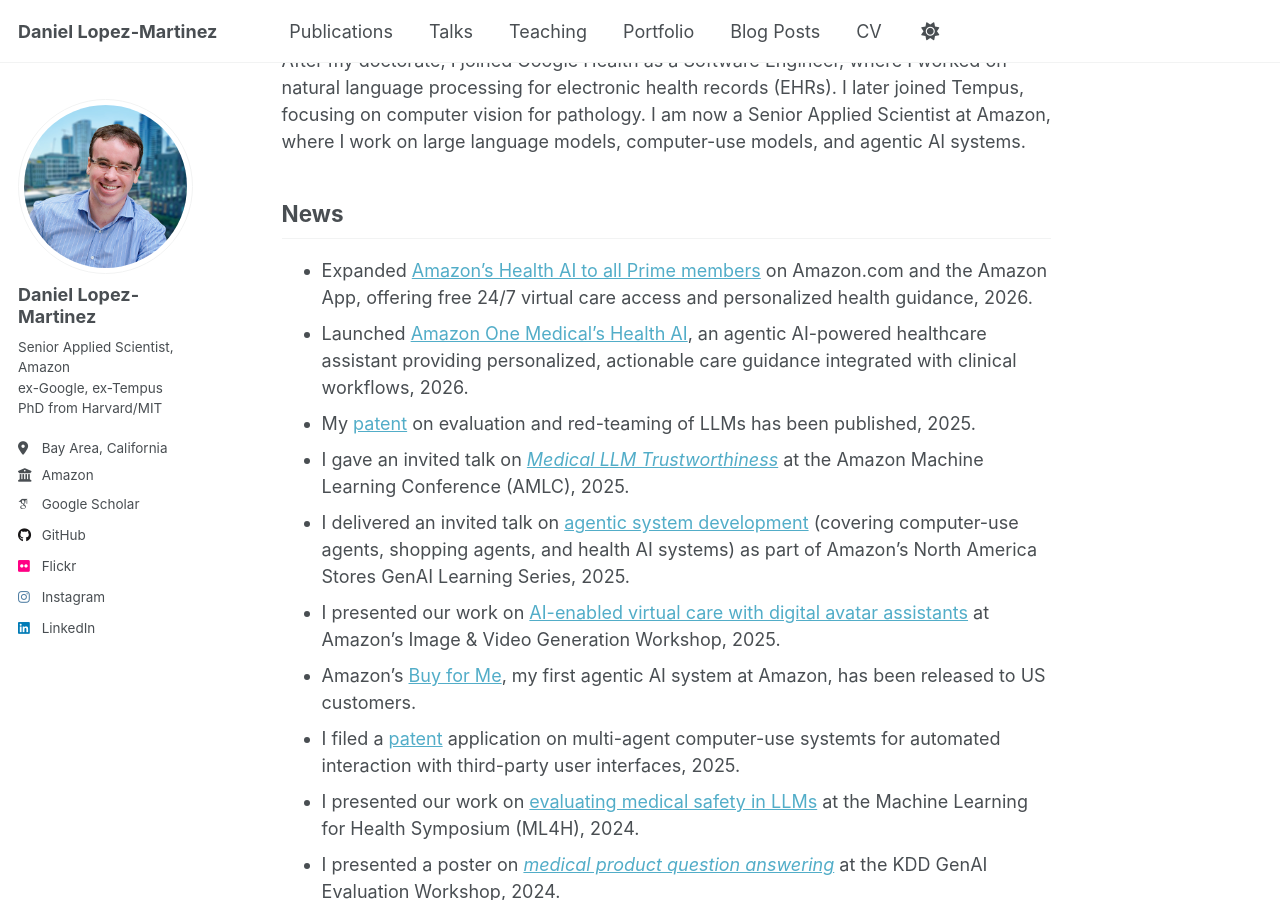
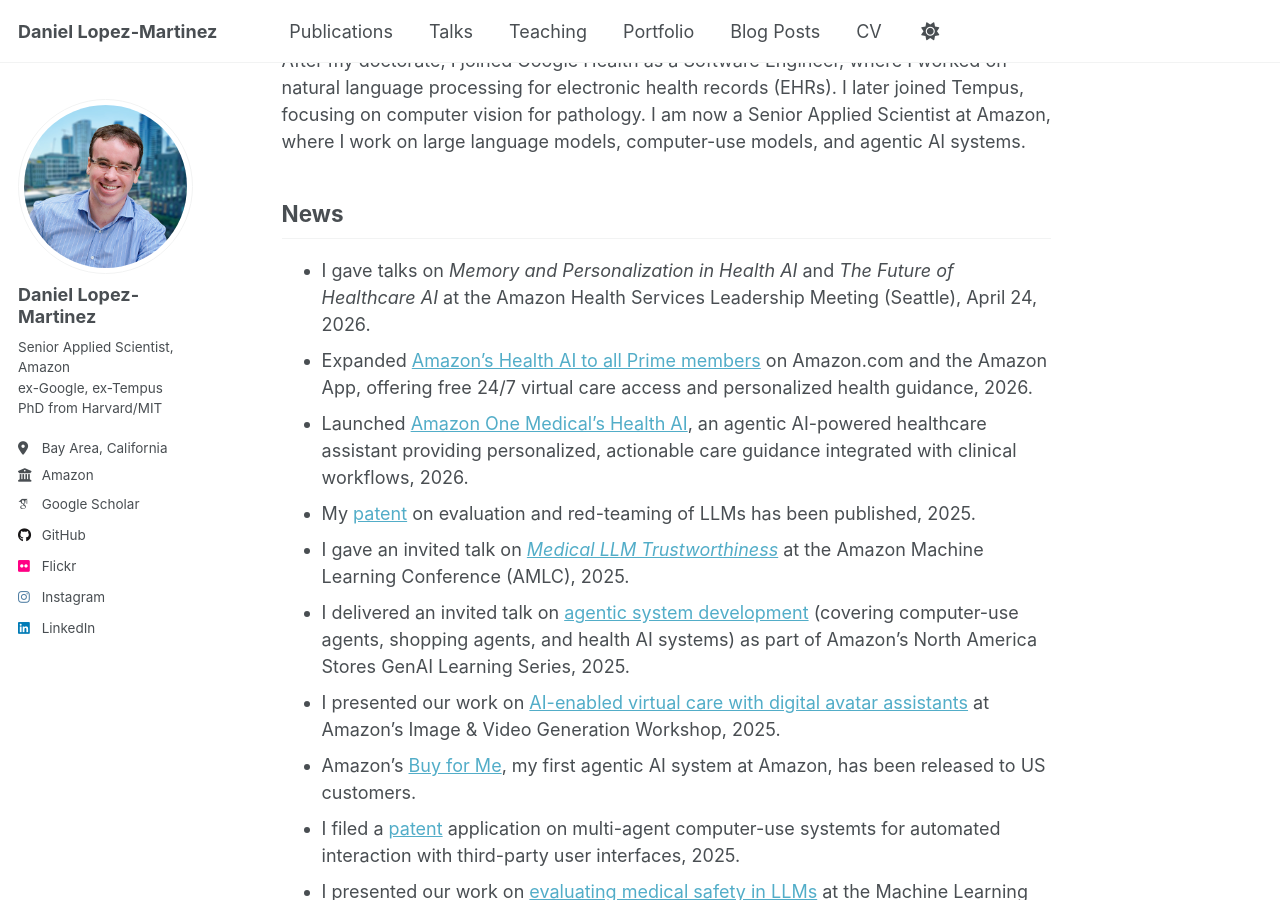
Before and after one commit to daniel-lopezmartinez/daniel-lopezmartinez.github.io, a Jekyll site: the page built from _pages/about.md, in a window 1280 px wide and 900 px high, scrolled down 411 px. Built offline with Jekyll 4.4.1, drawn with Linux system fonts in a browser that asks for light colours; some web fonts are replaced; a script that is not in the unit is left out.

Commit message:
added AHS talks

```diff
--- a/_pages/about.md
+++ b/_pages/about.md
@@ -15,6 +15,7 @@ I graduated from Imperial College London with First Class Honours and received t
 After my doctorate, I joined Google Health as a Software Engineer, where I worked on natural language processing for electronic health records (EHRs). I later joined Tempus, focusing on computer vision for pathology. I am now a Senior Applied Scientist at Amazon, where I work on large language models, computer-use models, and agentic AI systems.
 
 ## News
+- I gave talks on _Memory and Personalization in Health AI_ and _The Future of Healthcare AI_ at the Amazon Health Services Leadership Meeting (Seattle), April 24, 2026.
 - Expanded [Amazon's Health AI to all Prime members](https://www.aboutamazon.com/news/retail/amazon-health-ai-agent-one-medical) on Amazon.com and the Amazon App, offering free 24/7 virtual care access and personalized health guidance, 2026.
 - Launched [Amazon One Medical's Health AI](https://www.aboutamazon.com/news/retail/one-medical-ai-health-assistant), an agentic AI-powered healthcare assistant providing personalized, actionable care guidance integrated with clinical workflows, 2026.
 - My [patent](https://daniellopezmartinez.com/publication/2025-llm-red-teaming-patent) on evaluation and red-teaming of LLMs has been published, 2025.
```
